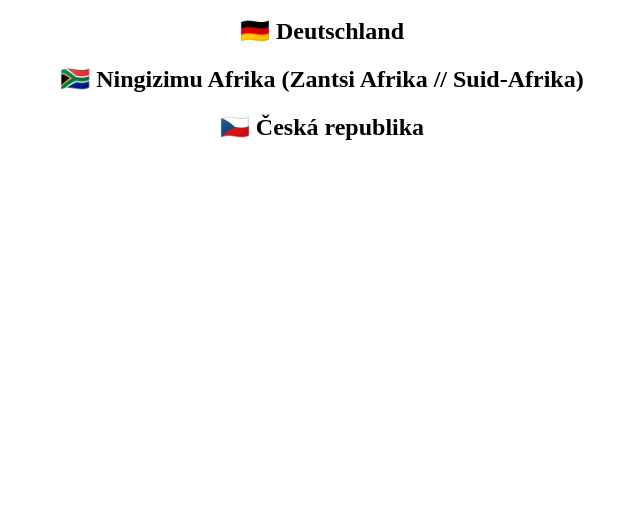
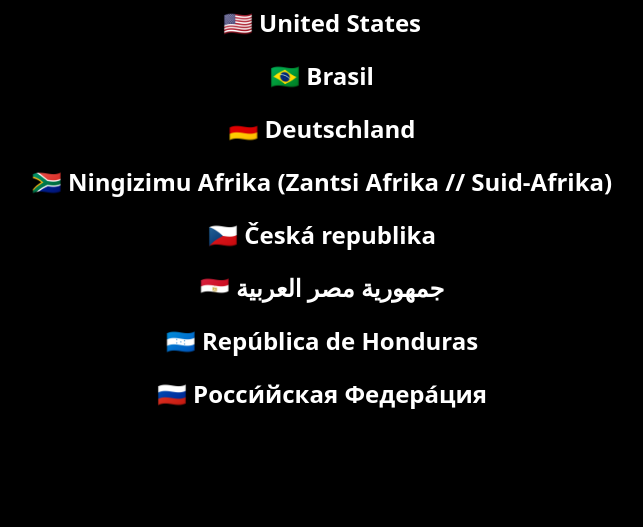
Before and after one commit to masckmaster2007/GDPS-World, a plain HTML site: page index.html in a window 1280 px wide. Shown: the part 273-800 px from the top of the page, without its empty margins (318-961 px from the left). Drawn offline with Linux system fonts and the light colour scheme.

Commit message:
Update index.html

```diff
--- a/index.html
+++ b/index.html
@@ -1,9 +1,38 @@
+<!DOCTYPE html>
+<html lang="en">
+<head>
+    <meta charset="UTF-8">
+    <meta name="viewport" content="width=device-width, initial-scale=1.0">
+    <title>GDPS World</title>
+    <style>
+        body {
+                    margin: 0;
+                    padding: 0;
+                    display: flex;
+                    justify-content: center;
+                    align-items: center;
+                    min-height: 100vh;
+                    background-color: black;
+                    color: white;
+        }
+        center {
+                     font-family: system-ui, -apple-system, BlinkMacSystemFont, 'Segoe UI', Roboto, Oxygen, Ubuntu, Cantarell, 'Open Sans', 'Helvetica Neue', sans-serif;
+        }
+
+    </style>
+</head>
+<body>
     <center>
-  <h1>Upcoming countries for <p style="color: red">GDPS World</p></h1>
+        <h1>Upcoming countries for <div style="color: red">GDPS World</div></h1>
         <h2>🇫🇷 France</h2>
         <h2>🇺🇸 United States</h2>
         <h2>🇧🇷 Brasil</h2>
         <h2>🇩🇪 Deutschland</h2>
         <h2>🇿🇦 Ningizimu Afrika (Zantsi Afrika // Suid-Afrika)</h2>
         <h2>🇨🇿 Česká republika</h2>
+        <h2>🇪🇬 جمهورية مصر العربية</h2>
+        <h2>🇭🇳 República de Honduras</h2>
+        <h2>🇷🇺 Росси́йская Федера́ция</h2>
       </center>
+</body>
+</html>
```
Lines whose indentation alone changed are shown as unchanged.
